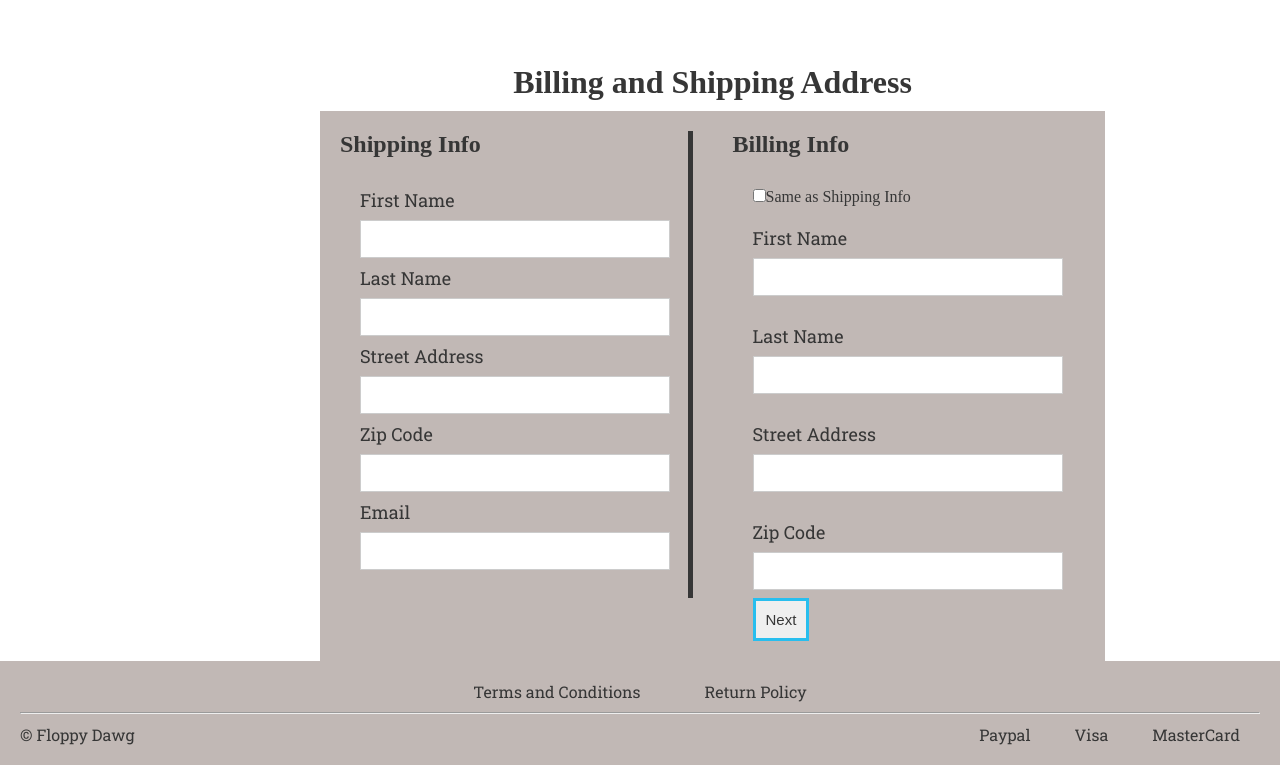
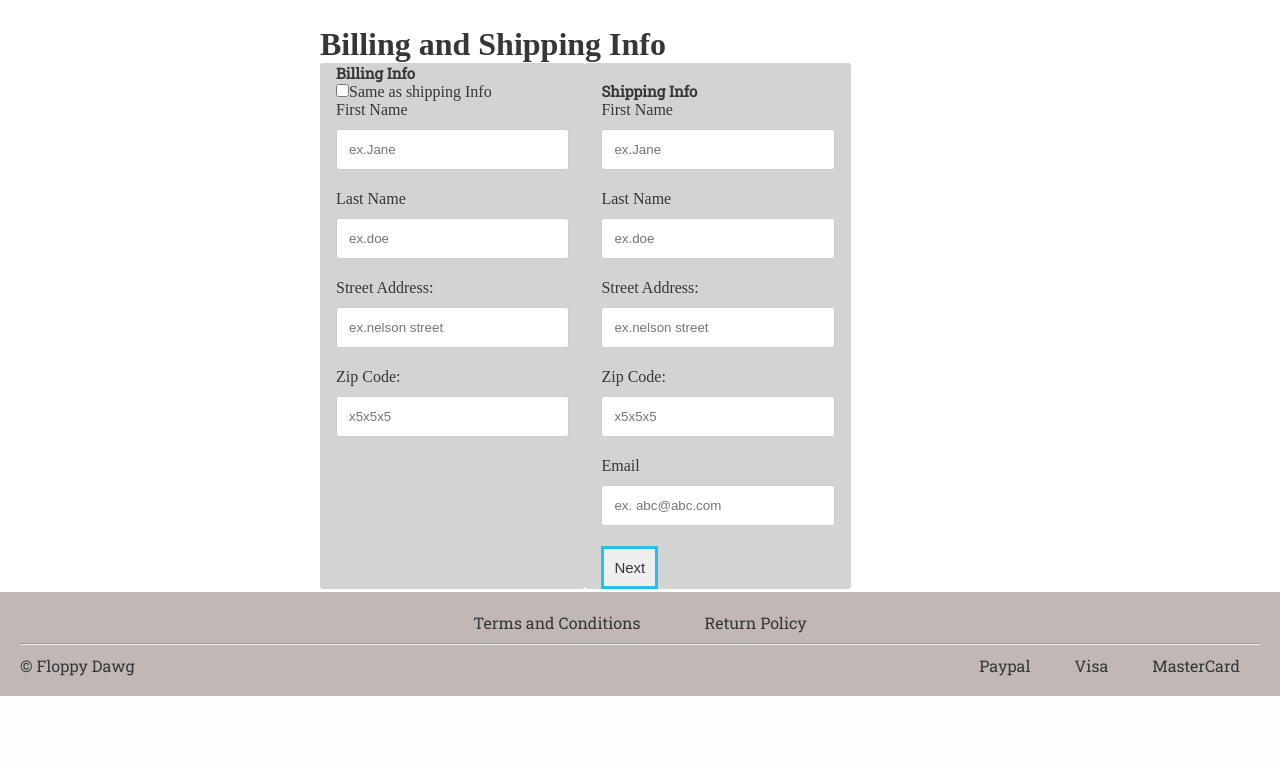
Before and after one commit to FloppyDawg-week8Proj/floppydawg, a PHP site: page / in a window 1280 px wide. Shown: the part 104-869 px from the top of the page. After the commit the page ends 800 px from the top, so only its background shows below. Run offline with PHP 8.4, Linux system fonts and the light colour scheme; some libraries are stand-ins or nearby versions.

Commit message:
billing view updated

```diff
--- a/Views/billing-view.php
+++ b/Views/billing-view.php
@@ -1,174 +1,104 @@
 <style>
+
+*{
+	box-sizing: border-box;
+}
+.error{
+	padding: 8px;
+	background-color: tomato;
+	color: #363636;
+}
+.editBillingForm
+{
+	display: flex;
+	flex-wrap: wrap;
+	margin: 0 -16px;
+}
+
+.editBillingColumn
+{
+	flex: 50%;
+	background-color: lightgrey;
+	padding: 5px 20px 15px 20px;
+	border-radius: 3px;
+}
+
+.editBillingForm
+{
+	flex: 75%;
+}
+
+.editBillingColumn, .editBillingForm
+{
+	padding: 0 16px;
+}
+
+.editBillingForm [type=text]
+{
+  width: 100%;
+  margin-bottom: 20px;
+  padding: 12px;
+  border: 1px solid #ccc;
+  border-radius: 3px;
+}
+
+.editBillingForm label
+{
+  margin-bottom: 10px;
+  display: block;
+
+}
 .formContainer
 {
-	position: relative;
-	display: inline-block;
 	margin-left: 25%;
-	margin-top: 5%;
-}
-.formContainer h1
-{
-	text-align: center;
-	margin-bottom: 10px;
-}
-.formHouse
-{
-	left: 0;
-	right: 0;
-	top: 0;
-	bottom: 0;
-	background-color: #c1b8b5;/*light grey*/
-	float: left;
-	width: 50%;
-	height: 550px;
-	padding: 20px;
-}
-/****************************/
-.shippingInfo h2
-{
-	margin-bottom: 10px;
-}
-.billingInfo h2
-{
-	margin-bottom: 10px;
-}
-.shippingInfo > * {
-	position: relative;
-}
-
-.shippingInfo form {
-	text-align: left;
-	padding: 20px;
-	color: #363636;
-	align-self: center;
-	width: 350px;
-	margin-bottom: 10px;
-}
-
-.shippingInfo input {
-	width: 100%;
-	display: block;
-}
-
-.shippingInfo input[type=text] {
-	padding: 10px;
-	font-family: 'Montserrat', sans-serif;
-	margin: 8px 0;
-	border: 1px solid #cccccc;
-	box-sizing: border-box;
-}
-
-.shippingInfo label {
-	font-size: 18px;
-	font-family: 'Roboto Slab', serif;
-	margin-top: 20px;
-	text-align: left;
-}
-
-.shippingInfo .btn-submit {
-	margin: 20px 0;
-	width: 100px;
-}
-.shippingInfo
-{
-	border-right: thick solid #363636;
-}
-
-/*******************/
-.billingInfo h2
-{
-	margin-bottom: 10px;
-}
-.billingInfo > * {
-	position: relative;
-}
-
-.billingInfo form {
-	text-align: left;
-	padding: 20px;
-	color: #363636;
-	align-self: center;
-	width: 350px;
-	margin-bottom: 10px;
-}
-
-.billingInfo input[type=checkbox] {
-	display: inline-block;
-}
-
-.billingInfo input[type=text] {
-	padding: 10px;
-	width:100%;
-	font-family: 'Montserrat', sans-serif;
-	margin: 8px 0;
-	border: 1px solid #cccccc;
-	box-sizing: border-box;
-}
-
-.billingInfo label {
-	font-size: 18px;
-	display: block;
-	font-family: 'Roboto Slab', serif;
-	margin-top: 20px;
-	text-align: left;
-}
-
-.billingInfo .btn-submit {
-	margin: 20px 0;
-	width: 100px;
-}
-.checkbox
-{
-	display: block;
-    position: relative;
-    padding-left: 35px;
-    margin-bottom: 12px;
-    cursor: pointer;
-    font-size: 22px;
-    -webkit-user-select: none;
-    -moz-user-select: none;
-    -ms-user-select: none;
-    user-select: none;
+	margin-top: 2%;
 }
 </style>
 
-<div class="formContainer">
-	<h1 class="pageTitle">Billing and Shipping Address</h1>
-	<div class="formHolder">
-		<div class="formHouse">
-			<div class="shippingInfo">
-				<h2>Shipping Info</h2>
-				<form>
-					<label class="requiredLabel">First Name</label>
-					<input type="text" name="strFirstName" id="strFirstName" class="requiredField" value="">
-					<label class="requiredLabel">Last Name</label>
-					<input type="text" name="strLastName" id="strEmail"class="requiredField" value="">
-					<label class="requiredLabel">Street Address</label>
-					<input type="text" name="strStreetAddress" id="strStreetAddress"class="requiredField">
-					<label class="requiredLabel">Zip Code</label>
-					<input type="text" name="strZipCode" id="strZipCode"class="requiredField">
-					<label class="requiredLabel">Email</label>
-					<input type="text" name="strEmail" id="strEmail"class="requiredField">
-				</form>
-			</div><!---shippingInfo-->
-		</div><!--formHouse-->
-		<div class="formHouse">
-			<div class="billingInfo">
-				<h2>Billing Info</h2>
-				<form>
-					<input type="checkbox" name="billingInfo">Same as Shipping Info
-					<label class="requiredLabel">First Name</label>
-					<input type="text" name="strFirstName" id="strFirstName" class="requiredField" value="">
-					<label class="requiredLabel">Last Name</label>
-					<input type="text" name="strLastName" id="strEmail"class="requiredField" value="">
-					<label class="requiredLabel">Street Address</label>
-					<input type="text" name="strStreetAddress" id="strStreetAddress"class="requiredField">
-					<label class="requiredLabel">Zip Code</label>
-					<input type="text" name="strZipCode" id="strZipCode"class="requiredField">
-					<input type="submit" name="strNext" value="Next" class="btn btn-primary" value="">
-				</form>
-			</div><!---password-->
-		</div><!--formHouse-->
+<div class="editBillingForm">
+	<div class="formContainer">
+		<h1 class="pageTitle">Billing and Shipping Info</h1>
+		<form class="editBillingForm" form method="post" onsubmit="return validate()">
+			<div class="editBillingForm">
+				<div class="editBillingColumn">
+					<h3>Billing Info</h3>
 
-	</div><!--formHolder-->
-</div><!--formContainer-->
+					<input type="checkbox" name="sameAsShipping">Same as shipping Info </br>
+
+					<label class="required" for="firstName">First Name</label>
+					<input type="text" name="firstName" id="firstName" placeholder="ex.Jane">
+
+					<label class="required" for="lastname">Last Name</label>
+					<input type="text" name="lastname" id="lastname" placeholder="ex.doe">
+
+					<label class="required" for="streetAdress">Street Address:</label>
+					<input type="text" name="streetAdress" id="streetAdress" placeholder="ex.nelson street">
+
+					<label class="required" for="zipCode">Zip Code:</label>
+					<input type="text" name="zipCode" id="zipCode" placeholder="x5x5x5">
+				</div>
+					<div class="editBillingColumn"><br>
+					<h3>Shipping Info</h3>
+
+					<label class="required" for="firstName">First Name</label>
+					<input type="text" name="firstName" id="firstName" placeholder="ex.Jane">
+
+					<label class="required" for="lastname">Last Name</label>
+					<input type="text" name="lastname" id="lastname" placeholder="ex.doe">
+
+					<label class="required" for="streetAdress">Street Address:</label>
+					<input type="text" name="streetAdress" id="streetAdress" placeholder="ex.nelson street">
+
+					<label class="required" for="zipCode">Zip Code:</label>
+					<input type="text" name="zipCode" id="zipCode" placeholder="x5x5x5">
+
+					<label class="required" for="email">Email</label>
+					<input type="text" name="email" id="email" placeholder="ex. abc@abc.com">
+
+					<input type="submit" name="strEdit" value="Next" class="btn btn-primary" value="Update"><br>
+					</div>
+				</div><!--editBillingColumn--->
+			</div><!--editBillingForm-->
+		</form>
+	</div><!--formContainer-->
+</div>
```
Also changed, not shown: Views/register-view.php (added, +98 -0 lines).
